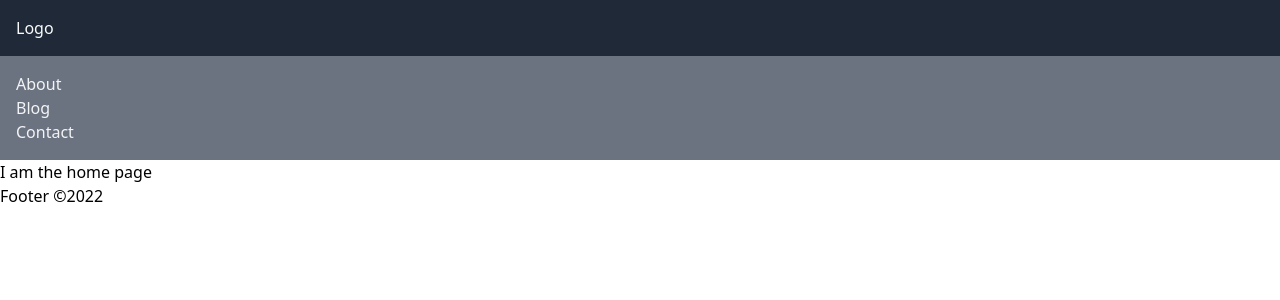
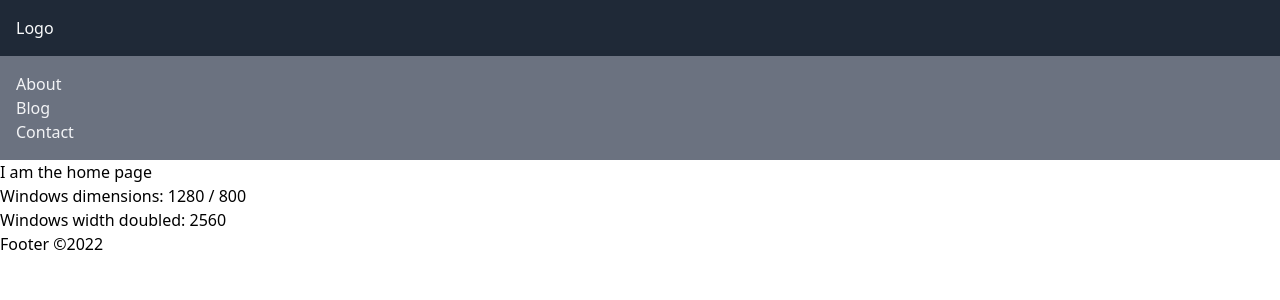
Before and after one commit to daviddarx/boilerplate-nuxtjs-3, a Nuxt app: page / in a window 1280 px wide. Shown: the top 300 px of the page. Built offline with nearby package versions, Linux system fonts and the light colour scheme.

Commit message:
feat(composition) add first example composition API

```diff
--- /dev/null
+++ b/composables/useWindowDimensions.js
@@ -0,0 +1,21 @@
+import { reactive, toRefs, onMounted } from 'vue'
+
+export function useWindowDimensions() {
+  const state = reactive({
+    width: 0,
+    height: 0,
+  })
+
+  function setValues() {
+    state.width = window.innerWidth
+    state.height = window.innerHeight
+  }
+
+  onMounted(() => {
+    setValues()
+  })
+
+  return {
+    ...toRefs(state),
+  }
+}
--- a/pages/index.vue
+++ b/pages/index.vue
@@ -1,12 +1,31 @@
 <template>
   <article class="home">
     <h1>I am the home page</h1>
+    Windows dimensions: {{ width }} / {{ height }}<br />
+    Windows width doubled: {{ widthDoubled }}
   </article>
 </template>
 
 <script>
+import { useWindowDimensions } from '@/composables/useWindowDimensions.js'
+
 export default {
   name: 'HomePage',
+  setup() {
+    console.log('setup home page (client & server)')
+
+    const { width, height } = useWindowDimensions()
+
+    return {
+      width,
+      height,
+    }
+  },
+  computed: {
+    widthDoubled() {
+      return this.width * 2
+    },
+  },
 }
 </script>
 
```
